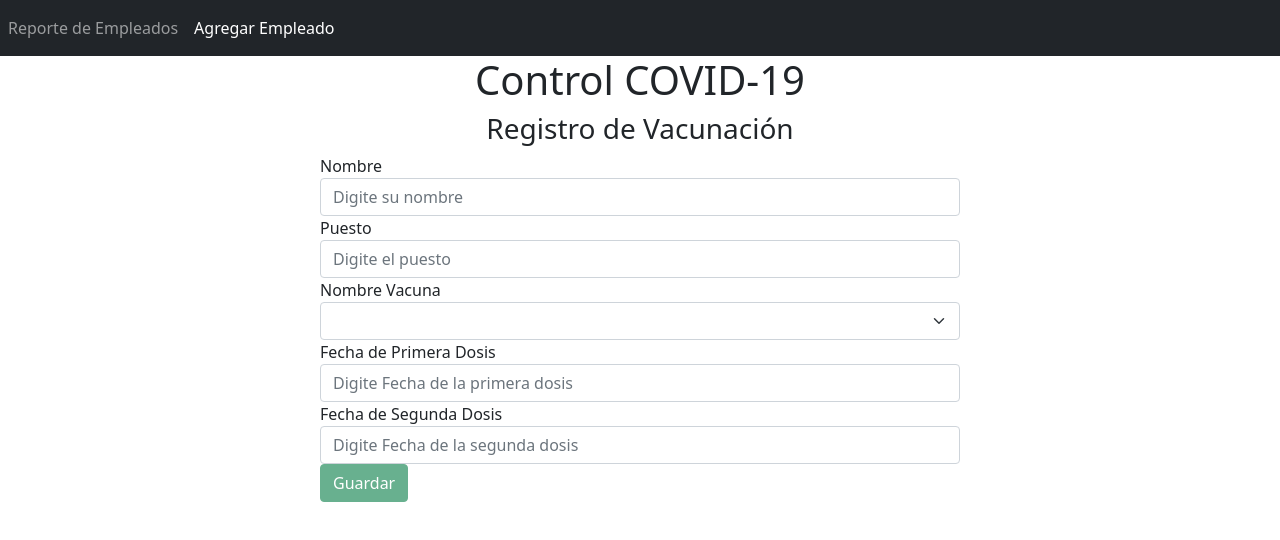
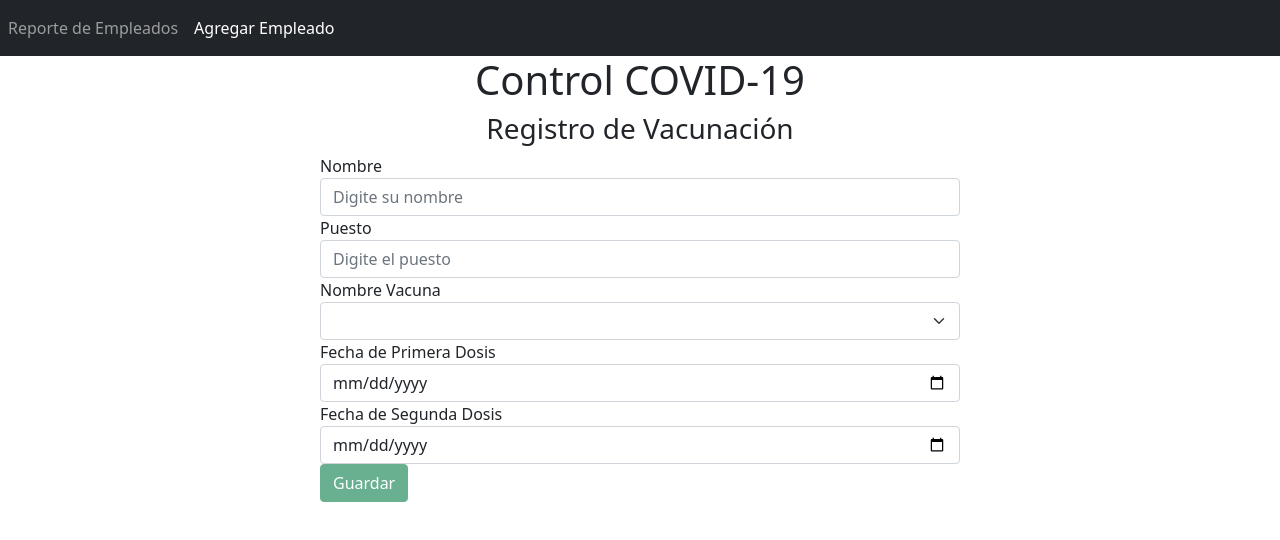
Before and after one commit to MarvEdCV/Prueba_CentraRecursos, an Angular app in the folder ControlCOVID/: page /Agregar in a window 1280 px wide. Shown: the top 540 px of the page. Built offline with nearby package versions, Linux system fonts and the light colour scheme.

Commit message:
Update
Cambiamos formatos de fechas

```diff
--- a/ControlCOVID/src/app/Empleado/actualizar/actualizar.component.html
+++ b/ControlCOVID/src/app/Empleado/actualizar/actualizar.component.html
@@ -31,7 +31,7 @@
   </div>
   <div class="form-group">
       <label>Fecha de Primera Dosis</label>
-      <input type="text" class="form-control" id="fechaPrimeraDosis" [(ngModel)] = "empleado.fechaPrimeraDosis" name="fechaPrimeraDosis" required placeholder="Digite Fecha de la primera dosis" #fechaPrimeraDosis="ngModel">
+      <input type="date" class="form-control" id="fechaPrimeraDosis" [(ngModel)] = "empleado.fechaPrimeraDosis" name="fechaPrimeraDosis" required placeholder="Digite Fecha de la primera dosis" #fechaPrimeraDosis="ngModel">
       <div class="alert alert-danger" *ngIf= "fechaPrimeraDosis.invalid && (fechaPrimeraDosis.dirty || fechaPrimeraDosis.touched)">
           <div *ngIf = "fechaPrimeraDosis.errors.required">
             Digite la fecha de la primera dosis por favor
@@ -40,7 +40,7 @@
   </div>
   <div class="form-group">
       <label>Fecha de Segunda Dosis</label>
-      <input type="text" class="form-control" id="fechaSegundaDosis" [(ngModel)] = "empleado.fechaSegundaDosis" name="fechaSegundaDosis" required placeholder="Digite Fecha de la segunda dosis" #fechaSegundaDosis="ngModel">
+      <input type="date" class="form-control" id="fechaSegundaDosis" [(ngModel)] = "empleado.fechaSegundaDosis" name="fechaSegundaDosis" required placeholder="Digite Fecha de la segunda dosis" #fechaSegundaDosis="ngModel">
       <div class="alert alert-danger" *ngIf= "fechaSegundaDosis.invalid && (fechaSegundaDosis.dirty || fechaSegundaDosis.touched)">
           <div *ngIf = "fechaSegundaDosis.errors.required">
             Digite la fecha de la segunda dosis por favor
--- a/ControlCOVID/src/app/Empleado/agregar/agregar.component.html
+++ b/ControlCOVID/src/app/Empleado/agregar/agregar.component.html
@@ -39,7 +39,7 @@
     </div>
     <div class="form-group">
         <label>Fecha de Primera Dosis</label>
-        <input type="text" class="form-control" id="fechaPrimeraDosis" [(ngModel)] = "empleado.fechaPrimeraDosis" name="fechaPrimeraDosis" required placeholder="Digite Fecha de la primera dosis" #fechaPrimeraDosis="ngModel">
+        <input type="date" class="form-control" id="fechaPrimeraDosis" [(ngModel)] = "empleado.fechaPrimeraDosis" name="fechaPrimeraDosis" required placeholder="Digite Fecha de la primera dosis" #fechaPrimeraDosis="ngModel">
         <div class="alert alert-danger" *ngIf= "fechaPrimeraDosis.invalid && (fechaPrimeraDosis.dirty || fechaPrimeraDosis.touched)">
             <div *ngIf = "fechaPrimeraDosis.errors.required">
               Digite la fecha de la primera dosis por favor
@@ -48,7 +48,7 @@
     </div>
     <div class="form-group">
         <label>Fecha de Segunda Dosis</label>
-        <input type="text" class="form-control" id="fechaSegundaDosis" [(ngModel)] = "empleado.fechaSegundaDosis" name="fechaSegundaDosis" required placeholder="Digite Fecha de la segunda dosis" #fechaSegundaDosis="ngModel">
+        <input type="date" class="form-control" id="fechaSegundaDosis" [(ngModel)] = "empleado.fechaSegundaDosis" name="fechaSegundaDosis" required placeholder="Digite Fecha de la segunda dosis" #fechaSegundaDosis="ngModel">
         <div class="alert alert-danger" *ngIf= "fechaSegundaDosis.invalid && (fechaSegundaDosis.dirty || fechaSegundaDosis.touched)">
             <div *ngIf = "fechaSegundaDosis.errors.required">
               Digite la fecha de la segunda dosis por favor
```
Also changed, not shown: 1 other file (tests, documents, lock files or other folders).
